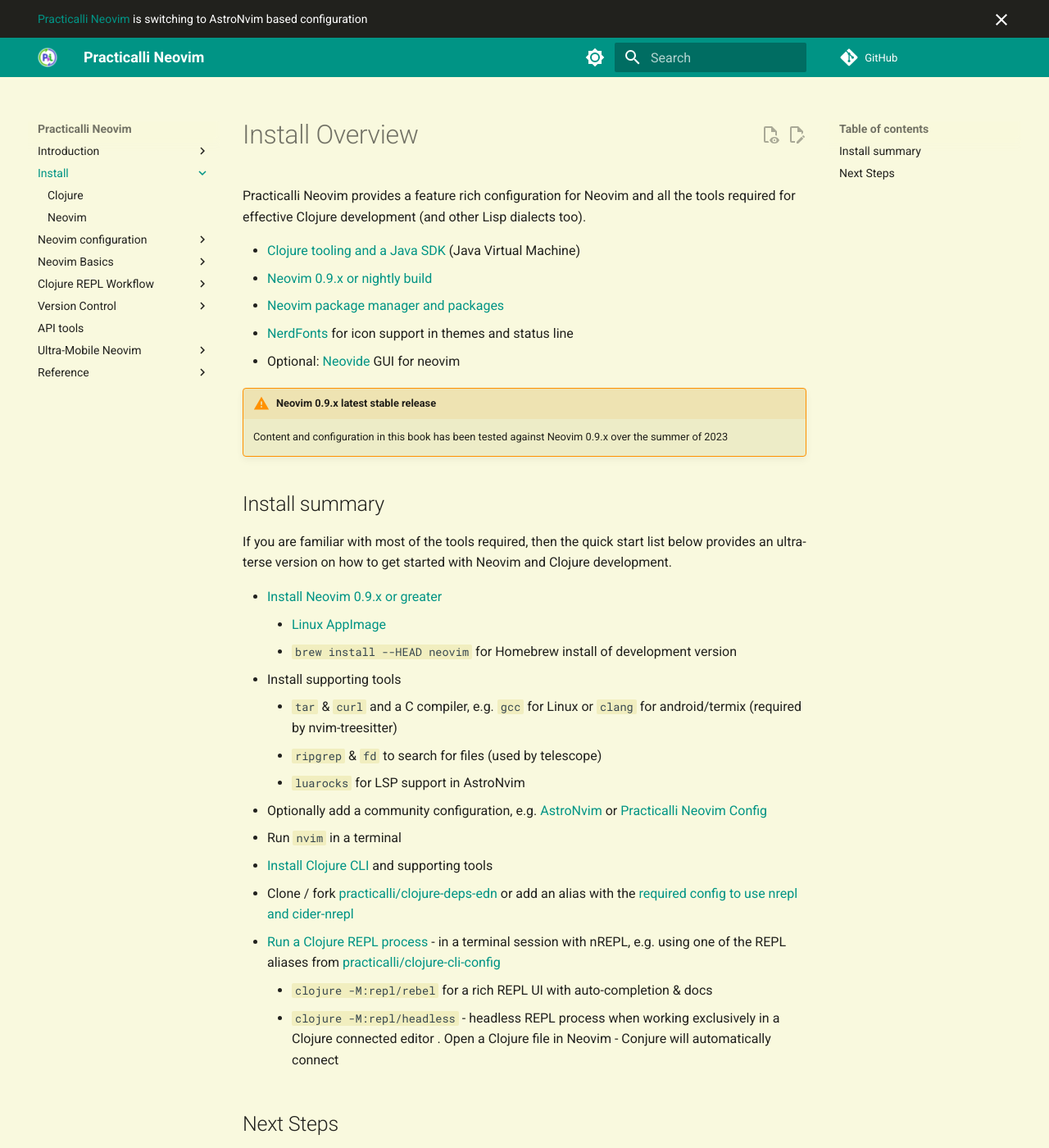
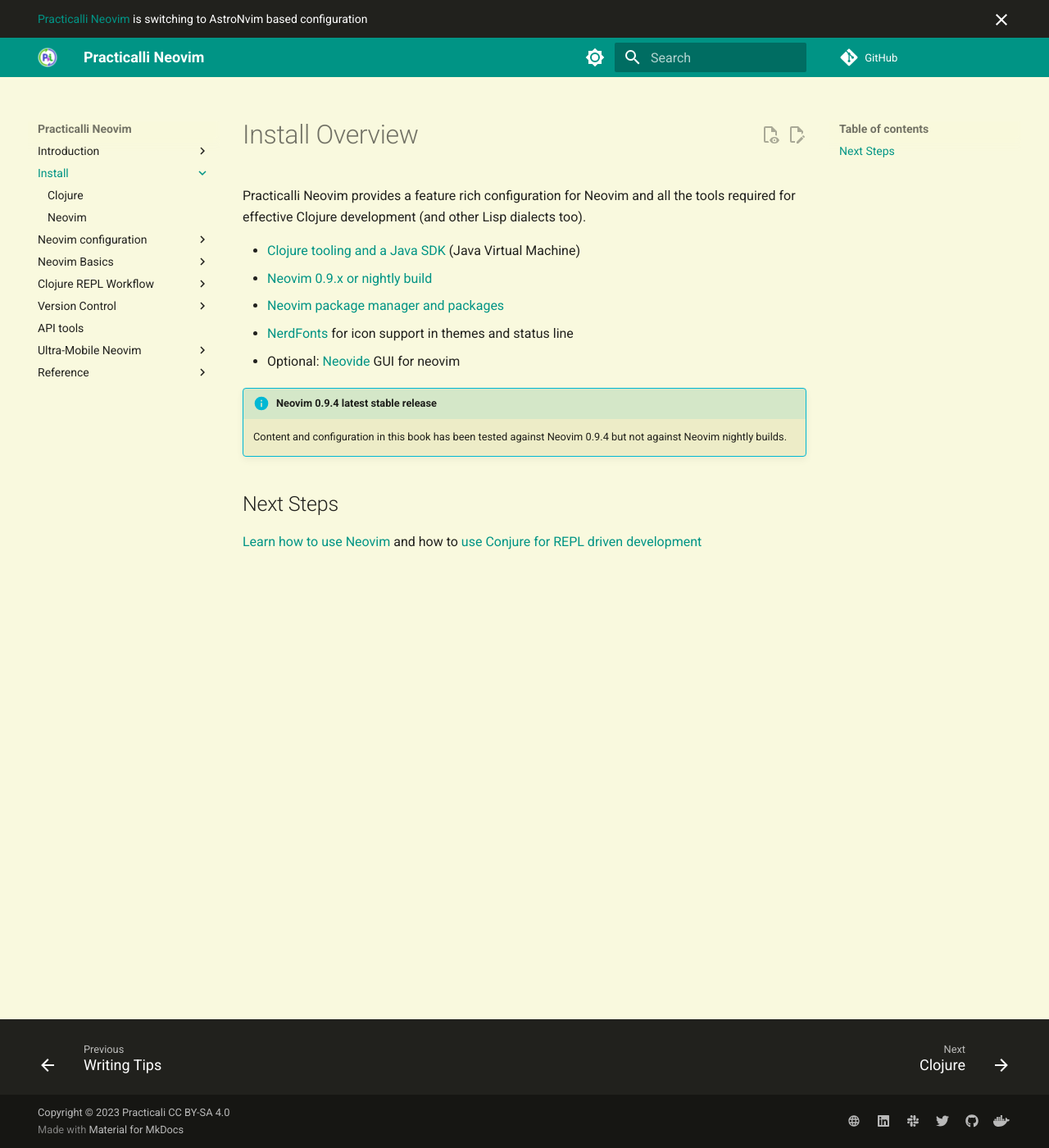
Before and after one commit to practicalli/neovim, an MkDocs documentation site: the page built from docs/install/index.md, in a window 1280 px wide and 1400 px high. Shown: the whole window at 82% size. Built offline with MkDocs 1.6.1 and Material for MkDocs 9.7.7, drawn with Linux system fonts in a browser that asks for light colours; plug-ins that fetch from the network failed and are left out; comment, search, counter and statistics services are not loaded.

Commit message:
install: simplify overview, remove summary steps

```diff
--- a/docs/install/index.md
+++ b/docs/install/index.md
@@ -8,29 +8,8 @@
 - [NerdFonts](https://www.nerdfonts.com/){target=_blank} for icon support in themes and status line
 - Optional: [Neovide](neovide.md) GUI for neovim
 
-!!! WARNING "Neovim 0.9.x latest stable release"
-    Content and configuration in this book has been tested against Neovim 0.9.x over the summer of 2023
-
-## Install summary
-
-If you are familiar with most of the tools required, then the quick start list below provides an ultra-terse version on how to get started with Neovim and Clojure development.
-
-- [Install Neovim 0.9.x or greater](https://github.com/neovim/neovim/wiki/Installing-Neovim){target=_blank}
-    - [Linux AppImage](https://github.com/neovim/neovim/releases/){target=_blank}
-    - `brew install --HEAD neovim` for Homebrew install of development version
-- Install supporting tools
-    - `tar` & `curl` and a C compiler, e.g. `gcc` for Linux or `clang` for android/termix (required by nvim-treesitter)
-    - `ripgrep` & `fd` to search for files (used by telescope)
-    - `luarocks` for LSP support in AstroNvim
-- Optionally add a community configuration, e.g. [AstroNvim](/neovim/configuration/astronvim/){target=_blank} or [Practicalli Neovim Config](https://github.com/practicalli/neovim-config-redux){target=_blank}
-- Run `nvim` in a terminal
-- [Install Clojure CLI](clojure.md) and supporting tools
-- Clone / fork [practicalli/clojure-deps-edn](https://github.com/practicalli/clojure-deps-edn/){target=_blank} or add an alias with the [required config to use nrepl and cider-nrepl](https://github.com/Olical/conjure/wiki/Quick-start:-Clojure#with-clojure-cli){target=_blank}
-- [Run a Clojure REPL process](/repl-driven-development/) - in a terminal session with nREPL, e.g. using one of the REPL aliases from [practicalli/clojure-cli-config](https://github.com/practicalli/clojure-cli-config){target=_blank}
-    - `clojure -M:repl/rebel` for a rich REPL UI with auto-completion & docs
-    - `clojure -M:repl/headless` - headless REPL process when working exclusively in a Clojure connected editor
-. Open a Clojure file in Neovim - Conjure will automatically connect
-
+!!! INFO "Neovim 0.9.4 latest stable release"
+    Content and configuration in this book has been tested against Neovim 0.9.4 but not against Neovim nightly builds.
 
 ## Next Steps
 
```
